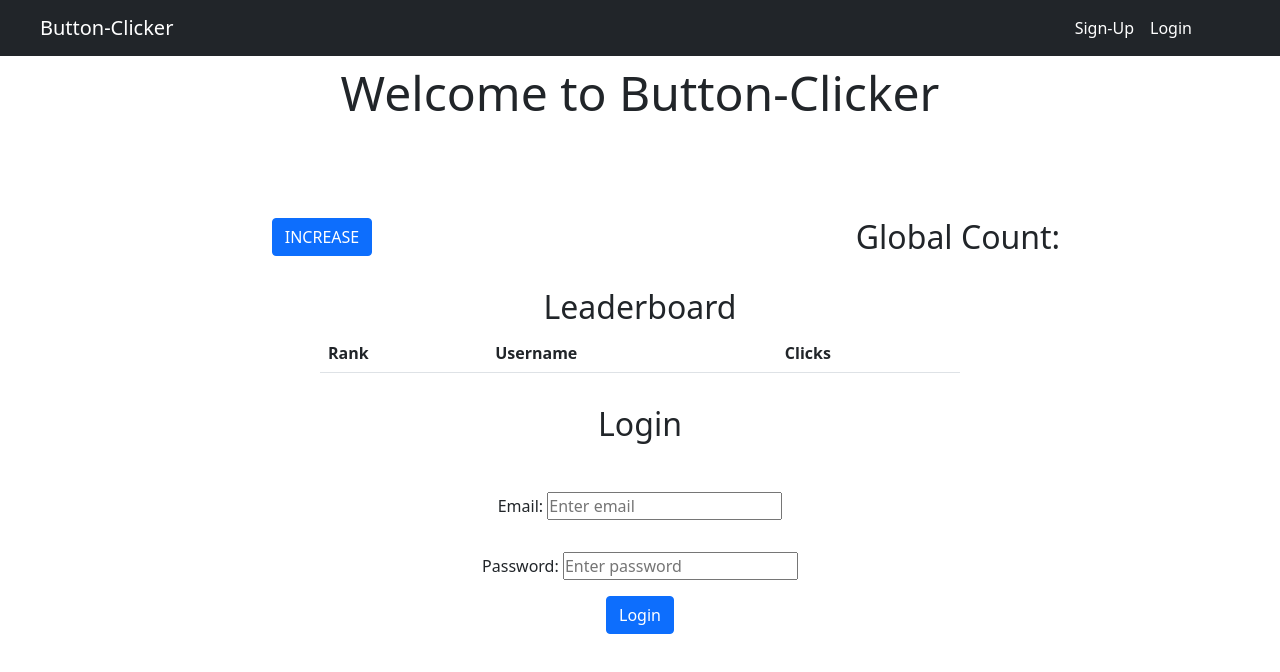
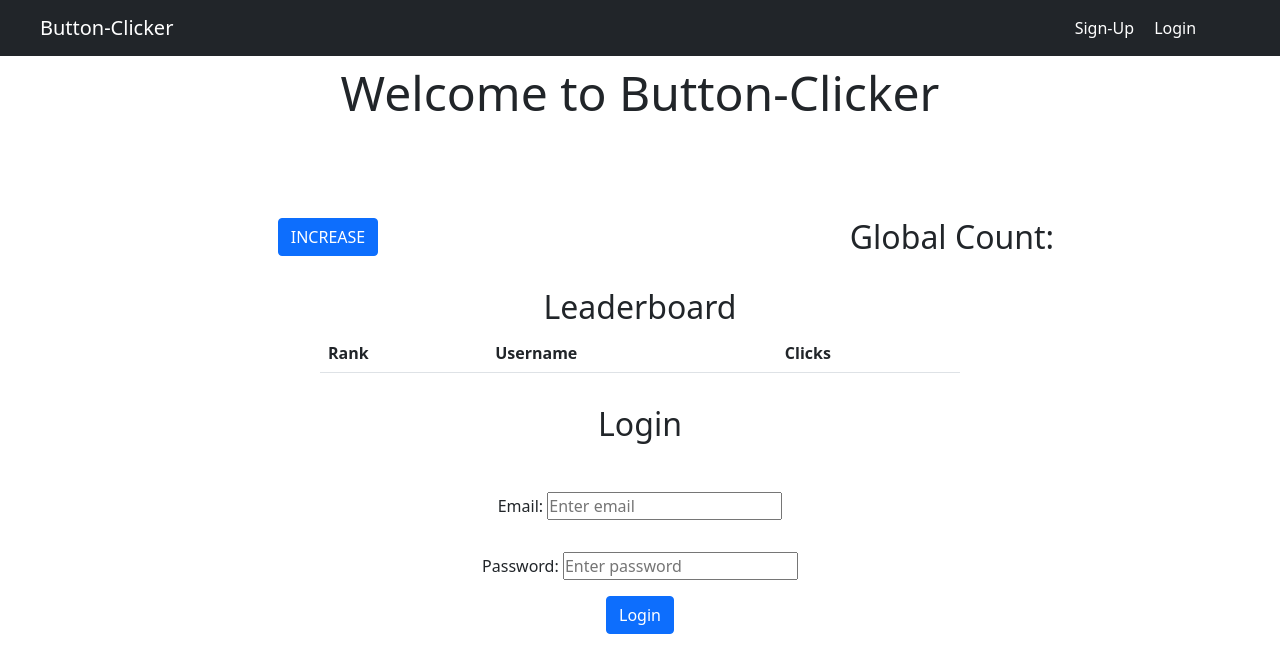
Before and after one commit to HansonKLau/LearnProject, a website built with webpack: page dist/index.html in a window 1280 px wide. Built offline with nearby package versions, Linux system fonts and the light colour scheme; some packages are replaced by stand-ins of ours; no server answers; the database is empty.

Commit message:
fixed extra horizontal space, took out the row class from outer div of increase and count display to fix

```diff
--- a/dist/index.html
+++ b/dist/index.html
@@ -15,9 +15,11 @@
     <nav class="navbar fixed-top navbar-dark bg-dark text-white text-center">
         <div class="col-2 navbar-brand">Button-Clicker</div>
         <div class="col-6"> </div>
-        <div id="navbar-items" class="col-2 d-flex flex-row">
-            <a style="text-decoration: none; color: white;" href="signup.html" class="p-2" target="_blank">Sign-Up</a>
-            <a style="text-decoration: none; color: white;" href="#loginForm" class="p-2">Login</a>
+        <div class="col-2 d-flex flex-row">
+            <div id="navbar-items">
+                <a style="text-decoration: none; color: white;" href="signup.html" class="p-2" target="_blank">Sign-Up</a>
+                <a style="text-decoration: none; color: white;" href="#loginForm" class="p-2">Login</a>
+            </div>
         </div>
         <div class="col-2"> </div>
     </nav>
@@ -25,7 +27,7 @@
     <h1 style="margin-top: 4rem; margin-bottom: 3rem; font-size: 3rem;" class="text-center">Welcome to Button-Clicker
     </h1>
 
-    <div class="row text-center" style="margin-top: 5rem; padding: 1rem;">
+    <div class="text-center d-flex flex-row" style="margin-top: 5rem; padding: 1rem;">
         <div class="col-6">
             <button type="button" class="btn btn-primary" id="increase">INCREASE</button>
         </div>
```
